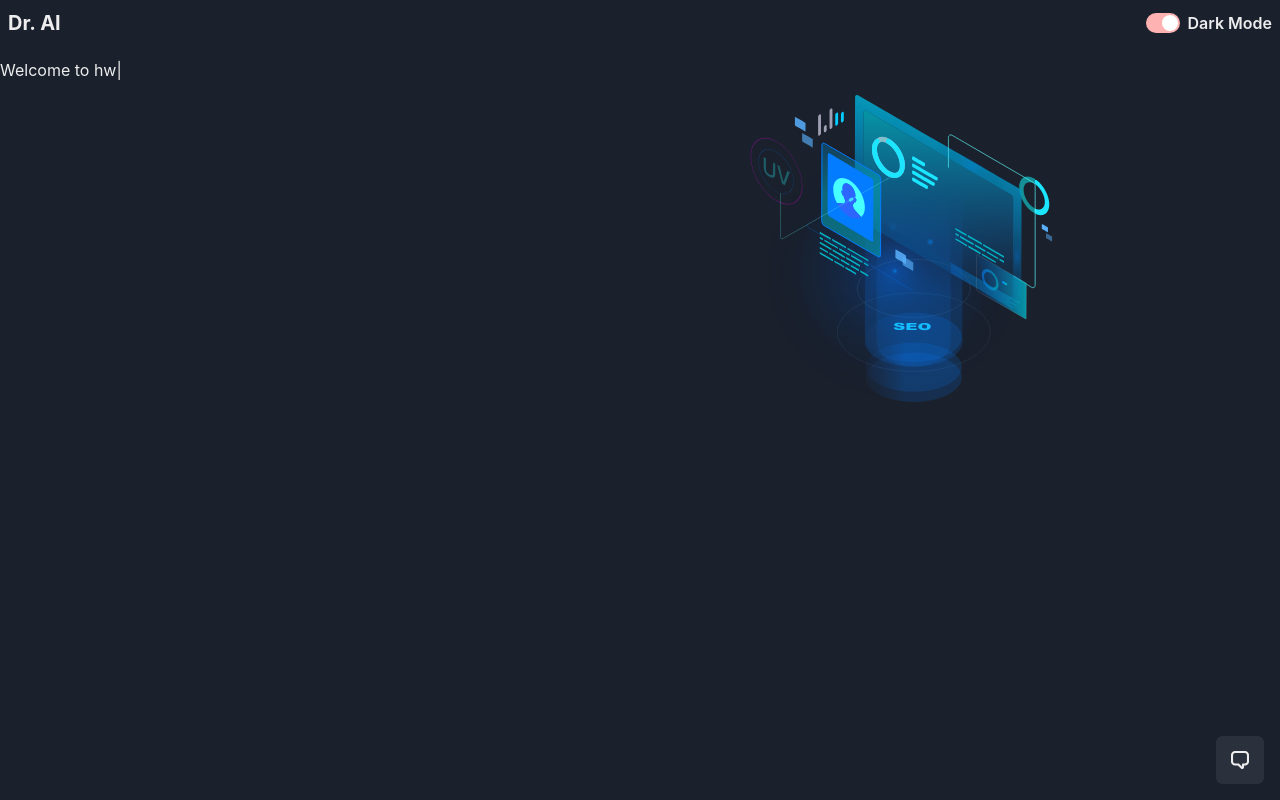
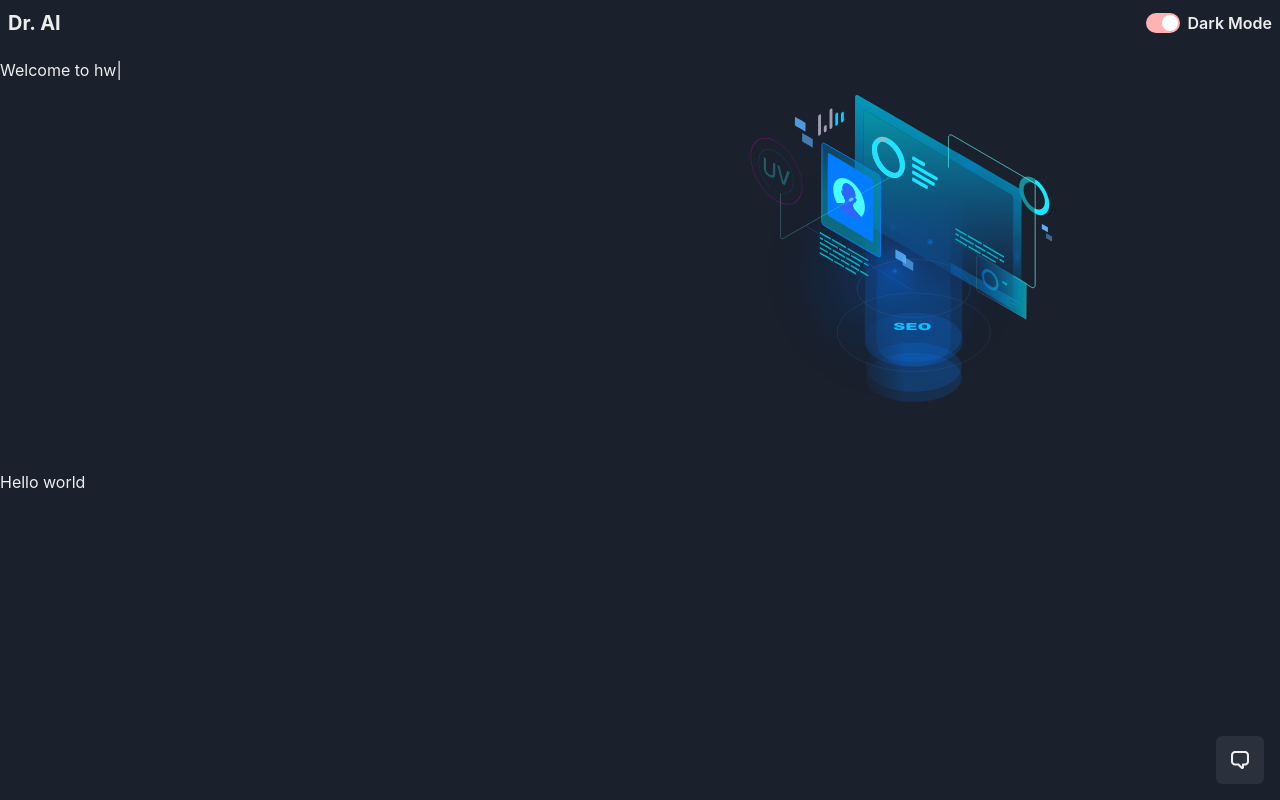
Before and after one commit to DeemTheDev/hackathon, a React (Vite) app in the folder react-app/: page / in a window 1280 px wide. Built offline with nearby package versions, Linux system fonts and the light colour scheme.

Commit message:
Commited

```diff
--- a/react-app/src/App.tsx
+++ b/react-app/src/App.tsx
@@ -5,6 +5,7 @@
 import LandingAnimation from "./components/LandingAnimation";
 import Chatbot from "./components/Chatbot";
 import AnimatedText from "./components/AnimatedText"; //Yash did this.
+import Footer from "./components/Footer";
 
 function App() {
   return (
@@ -27,7 +28,7 @@
           <Chatbot />
         </GridItem>
         <GridItem area={"footer"}>
-          {/*Footer goes here with github repo link, and developer names */}
+          <Footer />
         </GridItem>
       </Grid>
     </>
--- /dev/null
+++ b/react-app/src/components/Footer.tsx
@@ -0,0 +1,9 @@
+const Footer = () => {
+  return (
+    <div>
+      <h1>Hello world</h1>
+    </div>
+  );
+};
+
+export default Footer;
```
